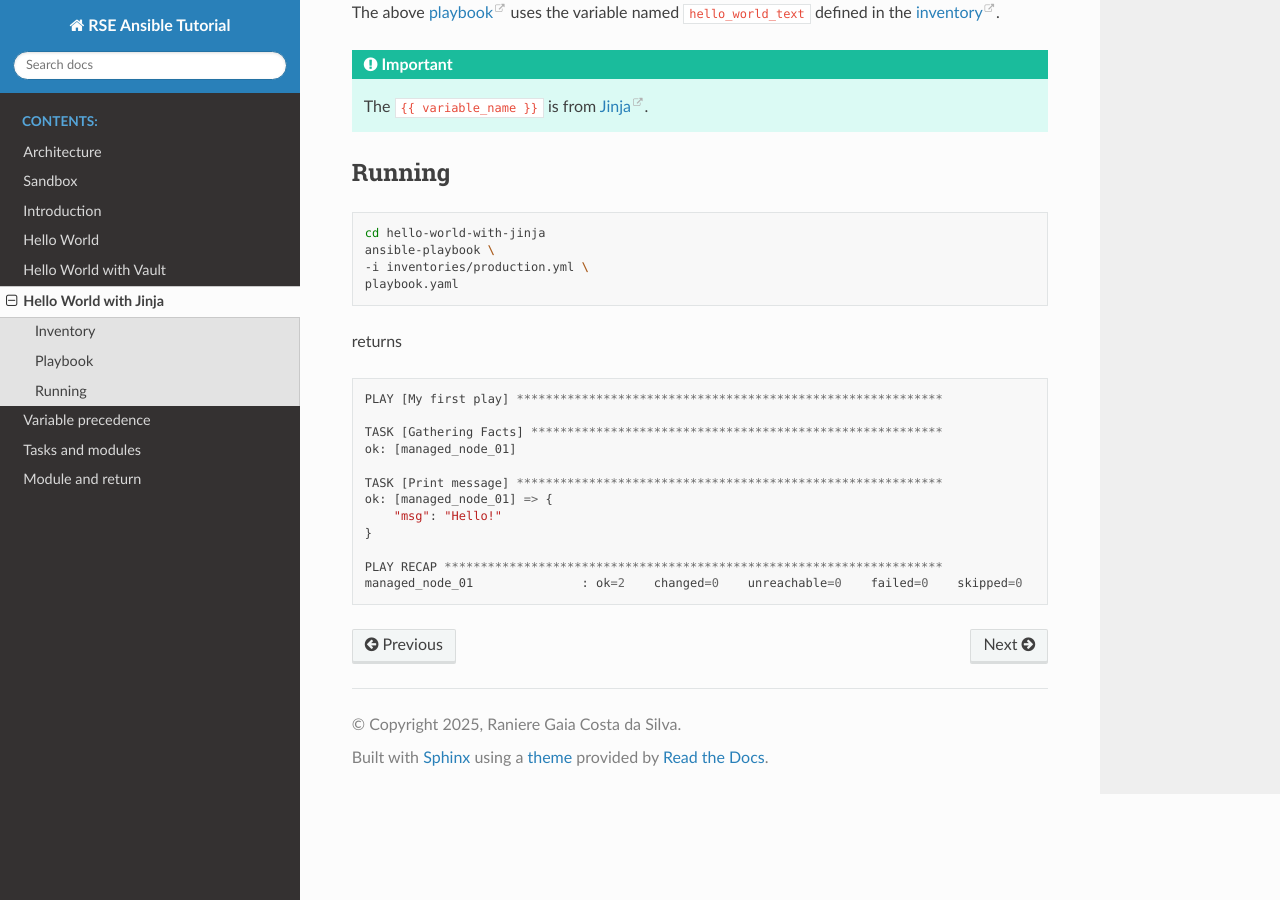
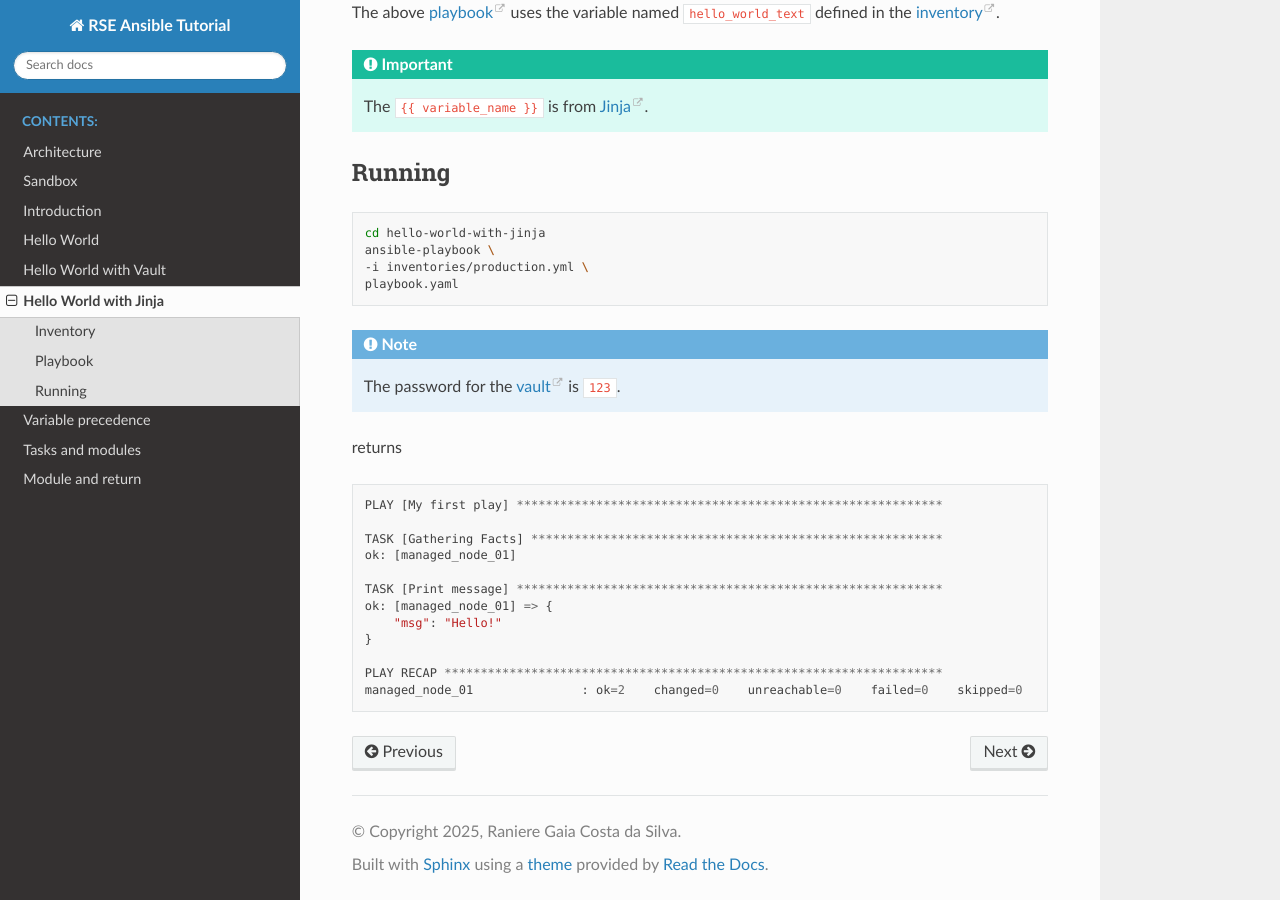
Before and after one commit to rgaiacs/rse-ansible-tutorial, a Sphinx documentation site: the page built from source/hello-world-with-jinja.rst, in a window 1280 px wide and 900 px high, scrolled down 1064 px. Built offline with Sphinx 7.4.7 and the Read the Docs theme 3.1.0, drawn with Linux system fonts in a browser that asks for light colours.

Commit message:
Remember users of the password in hello-world-with-jinja

```diff
--- a/source/hello-world-with-jinja.rst
+++ b/source/hello-world-with-jinja.rst
@@ -41,6 +41,8 @@ Running
     -i inventories/production.yml \
     playbook.yaml
 
+..  include:: vault-password.rst
+
 returns ::
 
     PLAY [My first play] ***********************************************************
```
